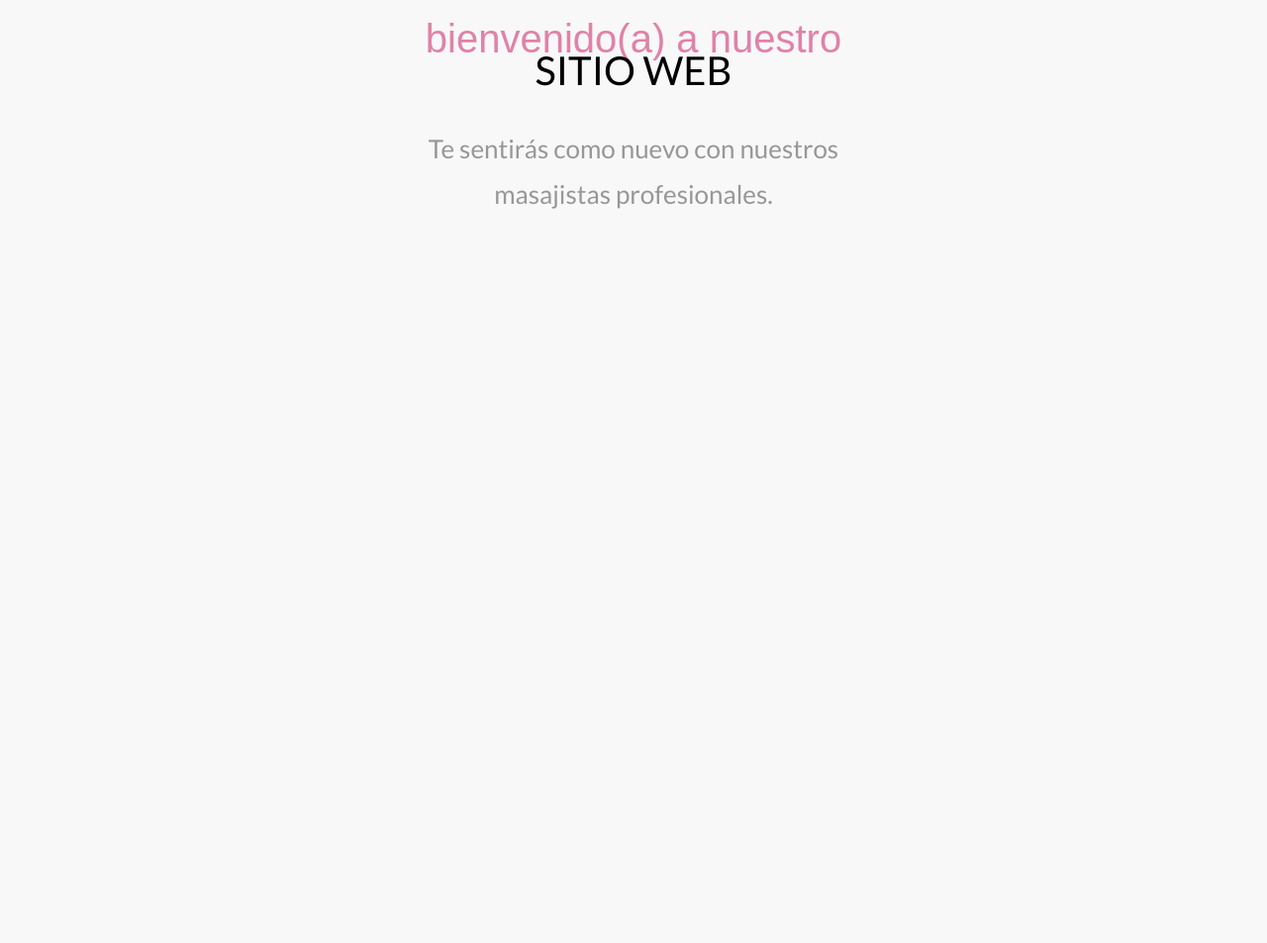
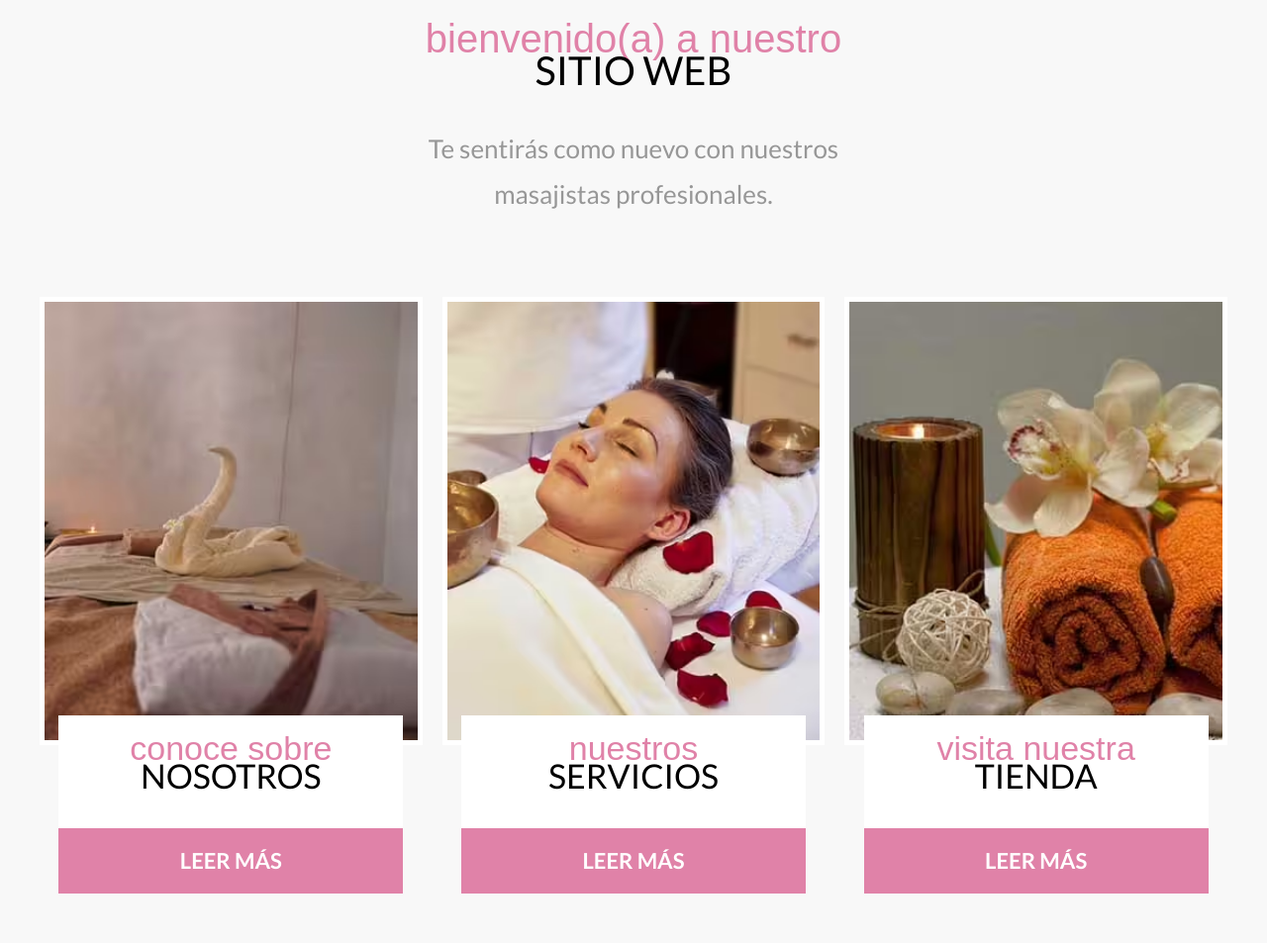
Before and after one commit to AldaMayorgaDev/010-Spa, a website: page index.html in a window 1280 px wide. Shown: the part 1011-1964 px from the top of the page at 99% size. Before the commit the page ends 1311 px from the top, so only its background shows below. Drawn offline with Linux system fonts and the light colour scheme; a web font is replaced by a local one.

Commit message:
Se agrega contenido y estilos a seccion de cards

```diff
--- a/index.html
+++ b/index.html
@@ -74,5 +74,69 @@
         <h1 class="bienvenida__heading">Bienvenido(a) a nuestro <span>sitio web</span></h1>
         <p class="bienvenida__texto">Te sentirás como nuevo con nuestros masajistas profesionales.</p>
     </section>
+
+    <section class="cards">
+        <div class="cards__grid contenedor">
+            <div class="card">
+                <picture>
+                <source
+                     srcset="./build/img/servicio_01.avif"
+                     type="image/avif">
+                <source
+                     srcset="./build/img/servicio_01.webp"
+                     type="image/webp">
+                <source
+                     srcset="./build/img/servicio_01.jpg"
+                     type="image/jpeg">
+                <img loading="lazy" decoding="async" src="./build/img/servicio_01.jpg" lazyalt="imagen"  alt="Imagen Servicio" title="Imagen Servicio" class="card__imagen">
+                </picture>
+
+                <div class="card__contenido">
+                    <h2 class="card__heading">Conoce sobre <span>Nosotros</span></h2>
+                    <a href="#" class="card__enlace">Leer más</a>
+                </div>
+            </div> <!-- fin .card -->
+
+            <div class="card">
+                <picture>
+                <source
+                     srcset="./build/img/servicio_02.avif"
+                     type="image/avif">
+                <source
+                     srcset="./build/img/servicio_02.webp"
+                     type="image/webp">
+                <source
+                     srcset="./build/img/servicio_02.jpg"
+                     type="image/jpeg">
+                <img loading="lazy" decoding="async" src="./build/img/servicio_02.jpg" lazyalt="imagen"  alt="Imagen Servicio" title="Imagen Servicio" class="card__imagen">
+                </picture>
+
+                <div class="card__contenido">
+                    <h2 class="card__heading">Nuestros <span>servicios</span></h2>
+                    <a href="#" class="card__enlace">Leer más</a>
+                </div>
+            </div> <!-- fin .card -->
+
+            <div class="card">
+                <picture>
+                <source
+                     srcset="./build/img/servicio_03.avif"
+                     type="image/avif">
+                <source
+                     srcset="./build/img/servicio_03.webp"
+                     type="image/webp">
+                <source
+                     srcset="./build/img/servicio_03.jpg"
+                     type="image/jpeg">
+                <img loading="lazy" decoding="async" src="./build/img/servicio_03.jpg" lazyalt="imagen"  alt="Imagen Servicio" title="Imagen Servicio" class="card__imagen">
+                </picture>
+
+                <div class="card__contenido">
+                    <h2 class="card__heading">Visita Nuestra <span>tienda</span></h2>
+                    <a href="#" class="card__enlace">Leer más</a>
+                </div>
+            </div> <!-- fin .card -->
+        </div>
+    </section>
 </body>
 </html>
--- /dev/null
+++ b/src/scss/ui/contenido/_cards.scss
@@ -0,0 +1,60 @@
+/* Cards */
+
+@use 'base/variables' as v;
+@use 'base/mixins' as m;
+
+
+.cards{
+    &__grid{
+        @include m.tablet{
+            @include m.grid(3, 2rem);
+        }
+    }
+}
+
+.card{
+    max-width: 35rem;
+    margin:0 auto 2rem auto;
+
+    &:last-child{
+        margin-bottom: 0;
+    }
+
+    @include m.tablet{
+        max-width:unset;
+        margin: 0;
+    }
+
+    &__imagen{
+        width: 100%;
+        border: .5rem solid v.$blanco;
+        transition-property: rote scale ;
+        transition-duration: 300ms;
+
+        &:hover{
+            transform: rotate(4deg) scale(1.1);
+            cursor: pointer;
+        }
+
+    }
+
+    &__contenido{
+        max-width: 90%;
+        margin:0 auto;
+        background-color: v.$blanco;
+        transform: translateY(-5rem);
+
+
+    }
+
+    &__heading{
+        @include m.headingCursiva;
+        font-size: 3.4rem;
+        padding: 2rem;
+    }
+
+    &__enlace{
+        @include m.boton(v.$secundario, v.$blanco);
+        display: block;
+    }
+}
--- a/src/scss/ui/contenido/_index.scss
+++ b/src/scss/ui/contenido/_index.scss
@@ -1 +1,2 @@
 @forward 'bienvenida';
+@forward 'cards';
```
Also changed, not shown: build/css/app.css, 1 other file.
